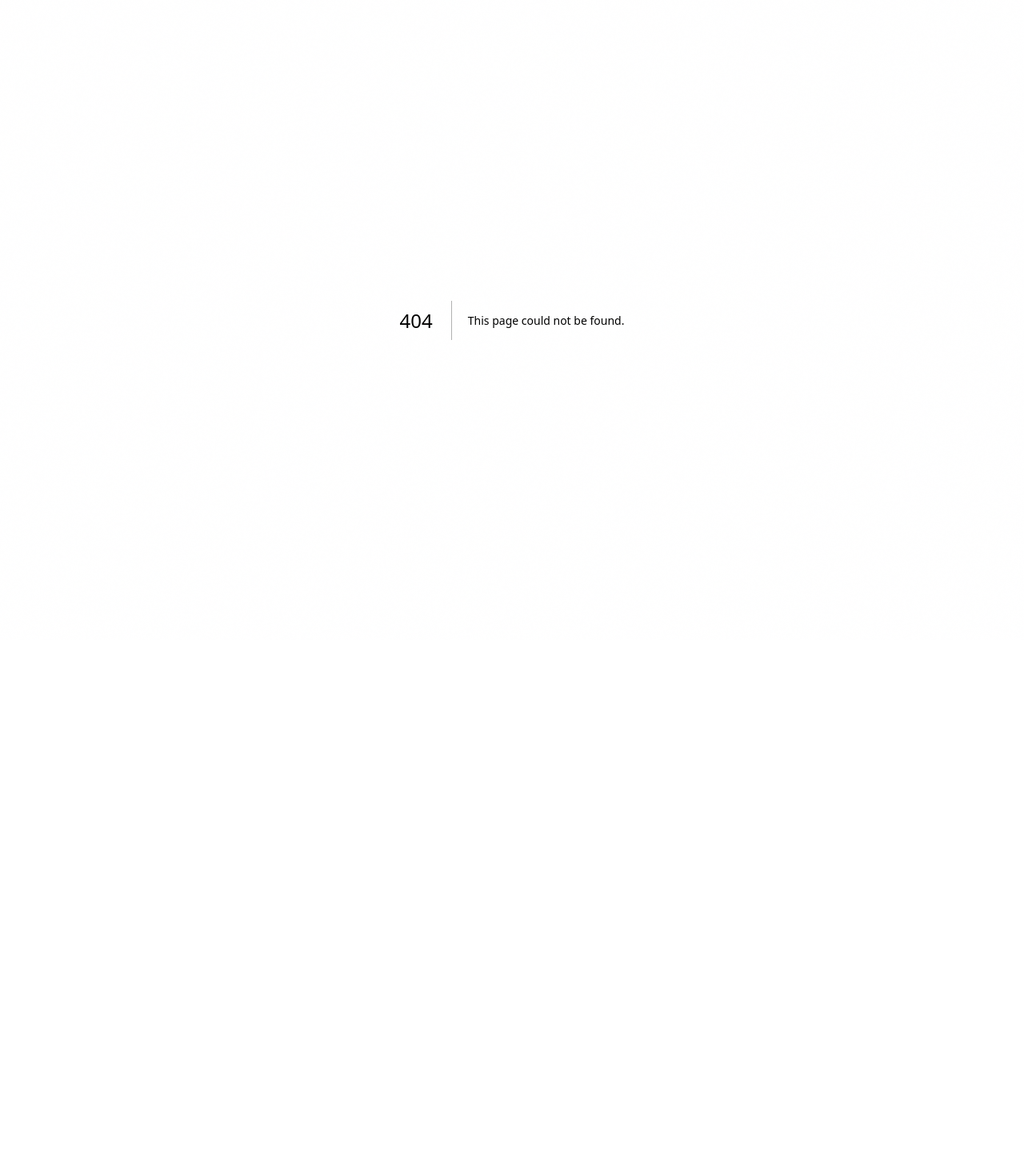
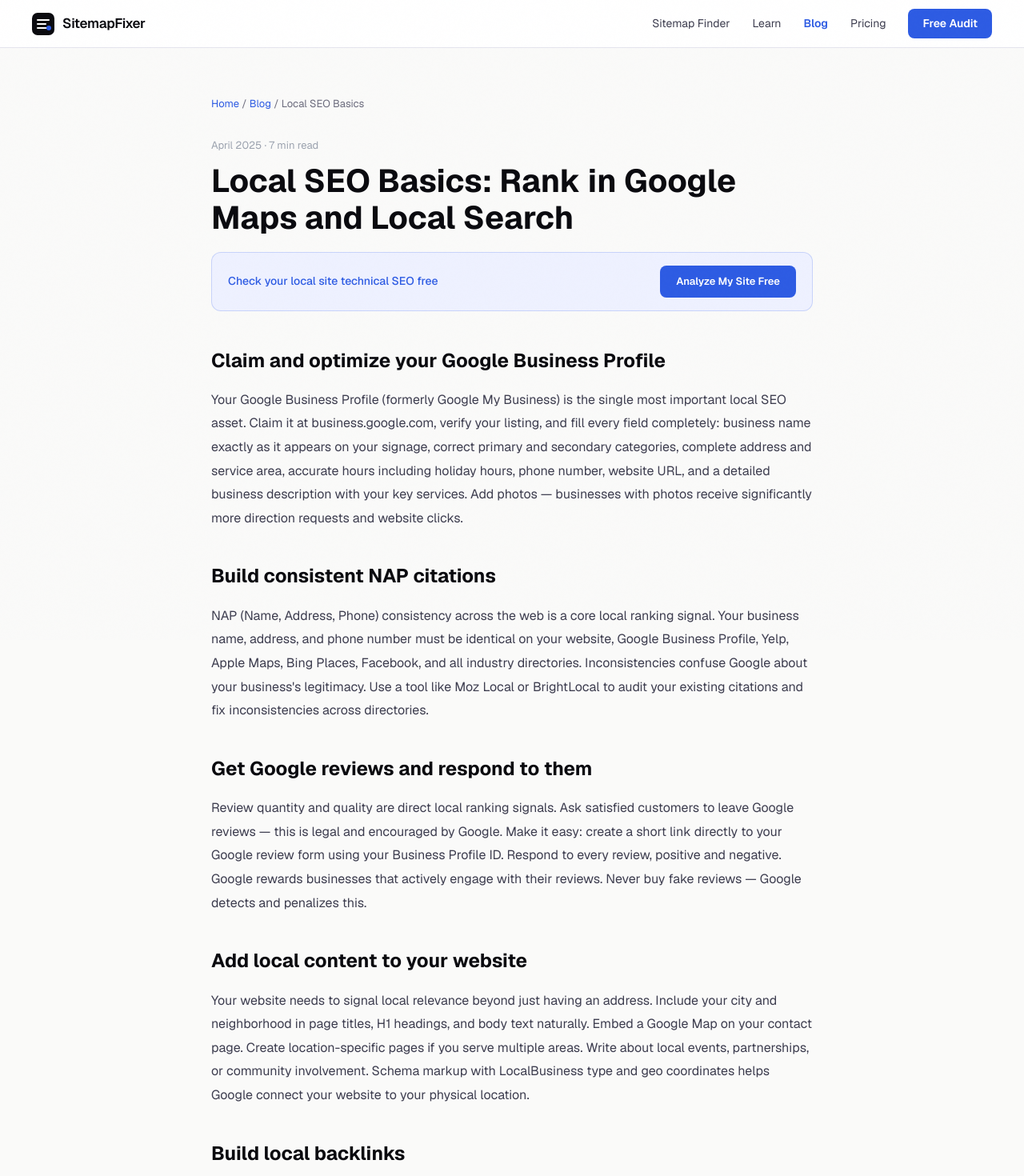
Before and after one commit to Watermelon-Coctail-Bar/sitemap-fixer, a Next.js app: page /blog/local-seo-basics in a window 1280 px wide. Before the commit this address had no page. Shown: the top 1470 px of the page at 80% size. Before the commit the page ends 800 px from the top, so only its background shows below. Built offline with nearby package versions, Linux system fonts and the light colour scheme.

Commit message:
Create page.tsx

```diff
--- /dev/null
+++ b/src/app/blog/local-seo-basics/page.tsx
@@ -0,0 +1,43 @@
+import type { Metadata } from 'next';
+export const metadata: Metadata = {
+  title: 'Local SEO Basics: How to Rank in Google Local Search | SitemapFixer',
+  description: "Local SEO helps businesses appear when people search for nearby services. Here are the foundational steps to rank in Google Maps and local search results.",
+  alternates: { canonical: 'https://sitemapfixer.com/blog/local-seo-basics' },
+};
+const steps = [
+  { t: "Claim and optimize your Google Business Profile", d: "Your Google Business Profile (formerly Google My Business) is the single most important local SEO asset. Claim it at business.google.com, verify your listing, and fill every field completely: business name exactly as it appears on your signage, correct primary and secondary categories, complete address and service area, accurate hours including holiday hours, phone number, website URL, and a detailed business description with your key services. Add photos — businesses with photos receive significantly more direction requests and website clicks." },
+  { t: "Build consistent NAP citations", d: "NAP (Name, Address, Phone) consistency across the web is a core local ranking signal. Your business name, address, and phone number must be identical on your website, Google Business Profile, Yelp, Apple Maps, Bing Places, Facebook, and all industry directories. Inconsistencies confuse Google about your business's legitimacy. Use a tool like Moz Local or BrightLocal to audit your existing citations and fix inconsistencies across directories." },
+  { t: "Get Google reviews and respond to them", d: "Review quantity and quality are direct local ranking signals. Ask satisfied customers to leave Google reviews — this is legal and encouraged by Google. Make it easy: create a short link directly to your Google review form using your Business Profile ID. Respond to every review, positive and negative. Google rewards businesses that actively engage with their reviews. Never buy fake reviews — Google detects and penalizes this." },
+  { t: "Add local content to your website", d: "Your website needs to signal local relevance beyond just having an address. Include your city and neighborhood in page titles, H1 headings, and body text naturally. Embed a Google Map on your contact page. Create location-specific pages if you serve multiple areas. Write about local events, partnerships, or community involvement. Schema markup with LocalBusiness type and geo coordinates helps Google connect your website to your physical location." },
+  { t: "Build local backlinks", d: "Links from local websites — local newspapers, chambers of commerce, local bloggers, neighborhood associations, and sponsorships of local events — carry strong local relevance signals. Join your local Chamber of Commerce for the directory listing. Sponsor local events for press mentions and links. Get listed in local business directories specific to your city or region. These local links help Google understand your geographic relevance." },
+];
+export default function Page() {
+  return (
+    <article style={{ maxWidth: 800, margin: '0 auto', padding: '60px 24px' }}>
+      <nav style={{ fontSize: 13, color: '#6b6b7d', marginBottom: 32 }}>
+        <a href="/" style={{ color: '#2d5be3', textDecoration: 'none' }}>Home</a>{' / '}
+        <a href="/blog" style={{ color: '#2d5be3', textDecoration: 'none' }}>Blog</a>{' / '}
+        <span>Local SEO Basics</span>
+      </nav>
+      <div style={{ fontSize: 13, color: '#9ca3af', marginBottom: 12 }}>April 2025 · 7 min read</div>
+      <h1 style={{ fontSize: 40, fontWeight: 700, color: '#0a0a0f', marginBottom: 20, lineHeight: 1.15 }}>Local SEO Basics: Rank in Google Maps and Local Search</h1>
+      <div style={{ background: '#eef1ff', border: '1px solid rgba(45,91,227,0.2)', borderRadius: 12, padding: '16px 20px', marginBottom: 40, display: 'flex', alignItems: 'center', justifyContent: 'space-between', gap: 16 }}>
+        <span style={{ fontSize: 14, color: '#2d5be3', fontWeight: 500 }}>Check your local site technical SEO free</span>
+        <a href="/" style={{ background: '#2d5be3', color: 'white', padding: '10px 20px', borderRadius: 8, textDecoration: 'none', fontWeight: 600, fontSize: 13 }}>Analyze My Site Free</a>
+      </div>
+      <div style={{ fontSize: 16, color: '#3d3d4f', lineHeight: 1.85 }}>
+        {steps.map(({ t, d }) => (
+          <div key={t} style={{ marginBottom: 36 }}>
+            <h2 style={{ fontSize: 24, fontWeight: 700, color: '#0a0a0f', marginBottom: 12 }}>{t}</h2>
+            <p style={{ margin: 0 }}>{d}</p>
+          </div>
+        ))}
+      </div>
+      <div style={{ background: '#0a0a0f', borderRadius: 12, padding: '32px', textAlign: 'center', marginTop: 56 }}>
+        <div style={{ fontSize: 20, fontWeight: 700, color: 'white', marginBottom: 8 }}>Audit your local site technical SEO</div>
+        <div style={{ color: '#9999aa', marginBottom: 20, fontSize: 14 }}>Free sitemap and analysis in 60 seconds</div>
+        <a href="/" style={{ background: 'white', color: '#0a0a0f', padding: '14px 28px', borderRadius: 8, textDecoration: 'none', fontWeight: 700 }}>Analyze My Site Free</a>
+      </div>
+    </article>
+  );
+}
```
